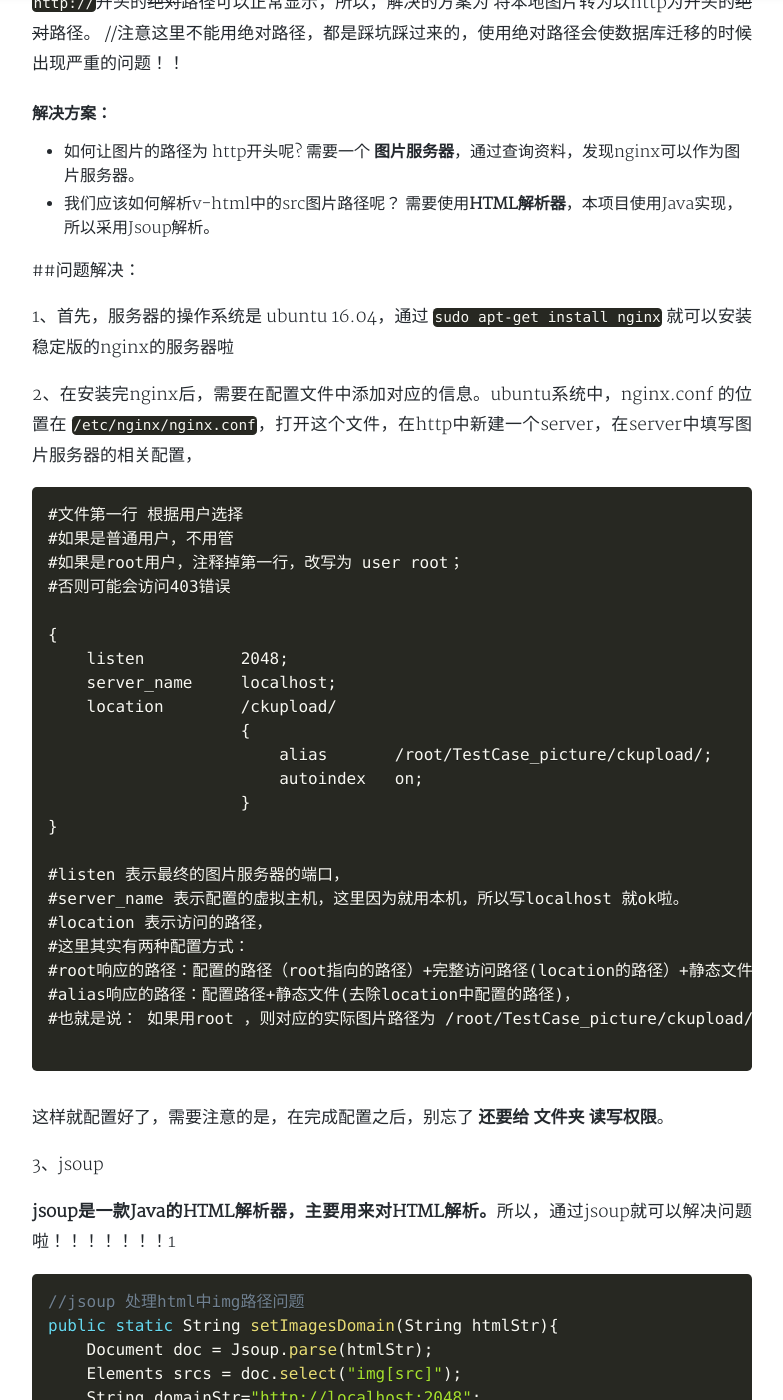
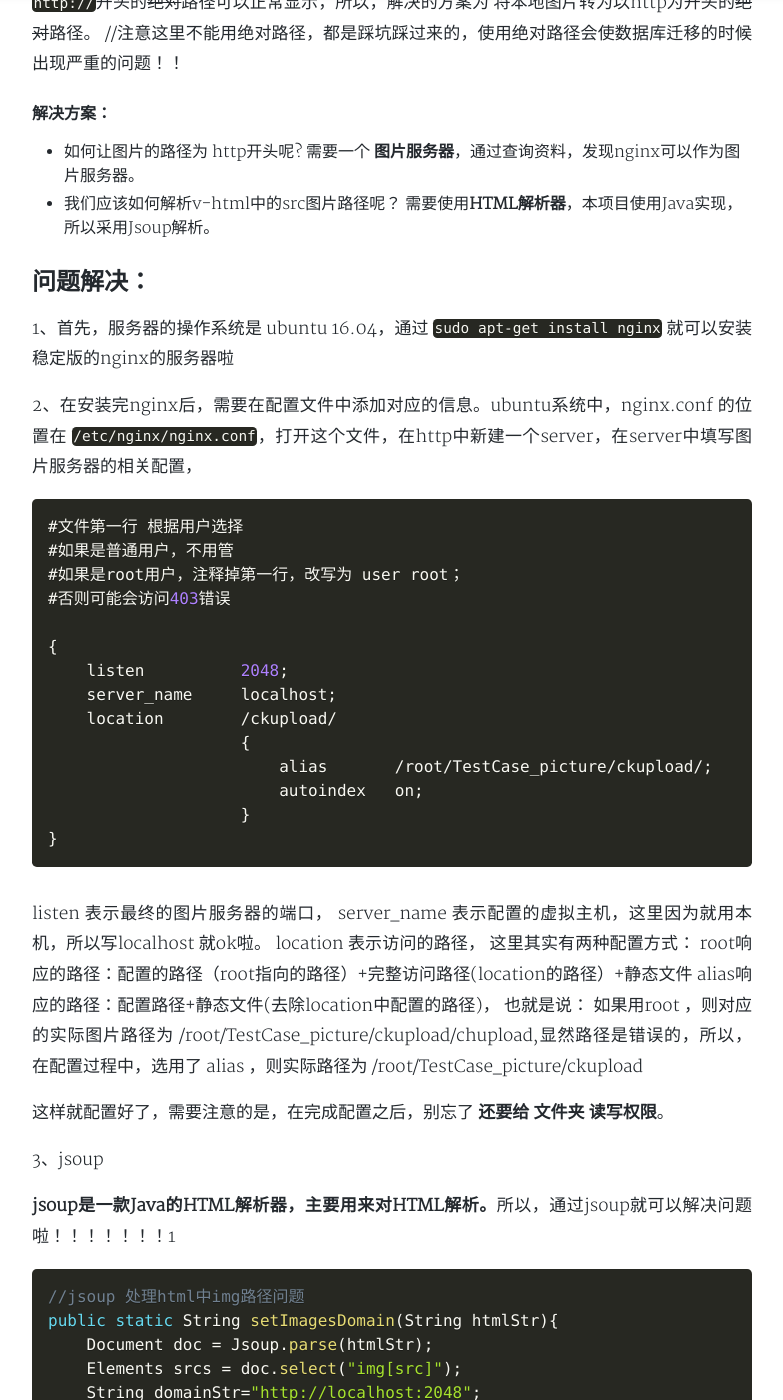
Before and after one commit to x-y-c/x-y-c.github.io, a Jekyll site: the page built from _posts/2019-08-01-nginx配置图片服务器.md, in a window 1280 px wide and 1400 px high, scrolled down 1021 px. Shown: the whole window, without its empty margins (248-1031 px from the left). Built offline with Jekyll 4.4.1, drawn with Linux system fonts in a browser that asks for light colours; nearby versions of some CDN libraries; a style sheet for code colours, icons or effects is not loaded; some of the changed text lies outside the part shown.

Commit message:
Add files via upload
调整格式

````diff
--- a/_posts/2019-08-01-nginx配置图片服务器.md
+++ b/_posts/2019-08-01-nginx配置图片服务器.md
@@ -12,12 +12,12 @@ tags: 后端  nginx
 ## 问题分析：
 本项目是从原先的前后端一体的项目中迁移过来的，我们仍用的老式的思维，觉得应该再前端项目中找到合适的位置存放图片文件
 所以做了如下测试：
-``` html
+``` java
 	<p><img src="aaa"></p>
 	<p v-html="qqq"></p>
 	<p v-html="ppp"></p>
 ```
-```javascript
+```java
 data:{
 	aaa:'../../../static/ckupload/123.png',
 	qqq:'<img src="http://********/ckupload/123.JPG">',
@@ -38,13 +38,13 @@ data:{
 
 
 
-##问题解决：
+## 问题解决：
 
 1、首先，服务器的操作系统是 ubuntu 16.04，通过 `sudo apt-get install nginx` 就可以安装稳定版的nginx的服务器啦
 
 2、在安装完nginx后，需要在配置文件中添加对应的信息。ubuntu系统中，nginx.conf 的位置在 `/etc/nginx/nginx.conf`，打开这个文件，在http中新建一个server，在server中填写图片服务器的相关配置，
 
-```
+```java
 #文件第一行 根据用户选择
 #如果是普通用户，不用管
 #如果是root用户，注释掉第一行，改写为 user root；
@@ -59,16 +59,17 @@ data:{
                 		autoindex 	on;
 					}
 }
+```
 
-#listen 表示最终的图片服务器的端口，
-#server_name 表示配置的虚拟主机，这里因为就用本机，所以写localhost 就ok啦。
-#location 表示访问的路径，
-#这里其实有两种配置方式：
-#root响应的路径：配置的路径（root指向的路径）+完整访问路径(location的路径）+静态文件
-#alias响应的路径：配置路径+静态文件(去除location中配置的路径)，
-#也就是说： 如果用root ，则对应的实际图片路径为 /root/TestCase_picture/ckupload/chupload,显然路径是错误的，所以，在配置过程中，选用了 alias ，则实际路径为 /root/TestCase_picture/ckupload
+listen 表示最终的图片服务器的端口，
+server_name 表示配置的虚拟主机，这里因为就用本机，所以写localhost 就ok啦。
+location 表示访问的路径，
+这里其实有两种配置方式：
+root响应的路径：配置的路径（root指向的路径）+完整访问路径(location的路径）+静态文件
+alias响应的路径：配置路径+静态文件(去除location中配置的路径)，
+也就是说： 如果用root ，则对应的实际图片路径为 /root/TestCase_picture/ckupload/chupload,显然路径是错误的，所以，在配置过程中，选用了 alias ，则实际路径为 /root/TestCase_picture/ckupload
 
-```
+
 
 这样就配置好了，需要注意的是，在完成配置之后，别忘了 **还要给 文件夹 读写权限**。
 
@@ -94,5 +95,5 @@ public static String setImagesDomain(String htmlStr){
 ```
 这样，就可以提取出src中的图片路径，顺利读到图片的位置进行显示。
 
-##结语
+## 结语
 至此，关于SpringBoot+Vue+Nginx的开发模式中，关于图片存放位置和解析方法就可以完美解决了~
````
